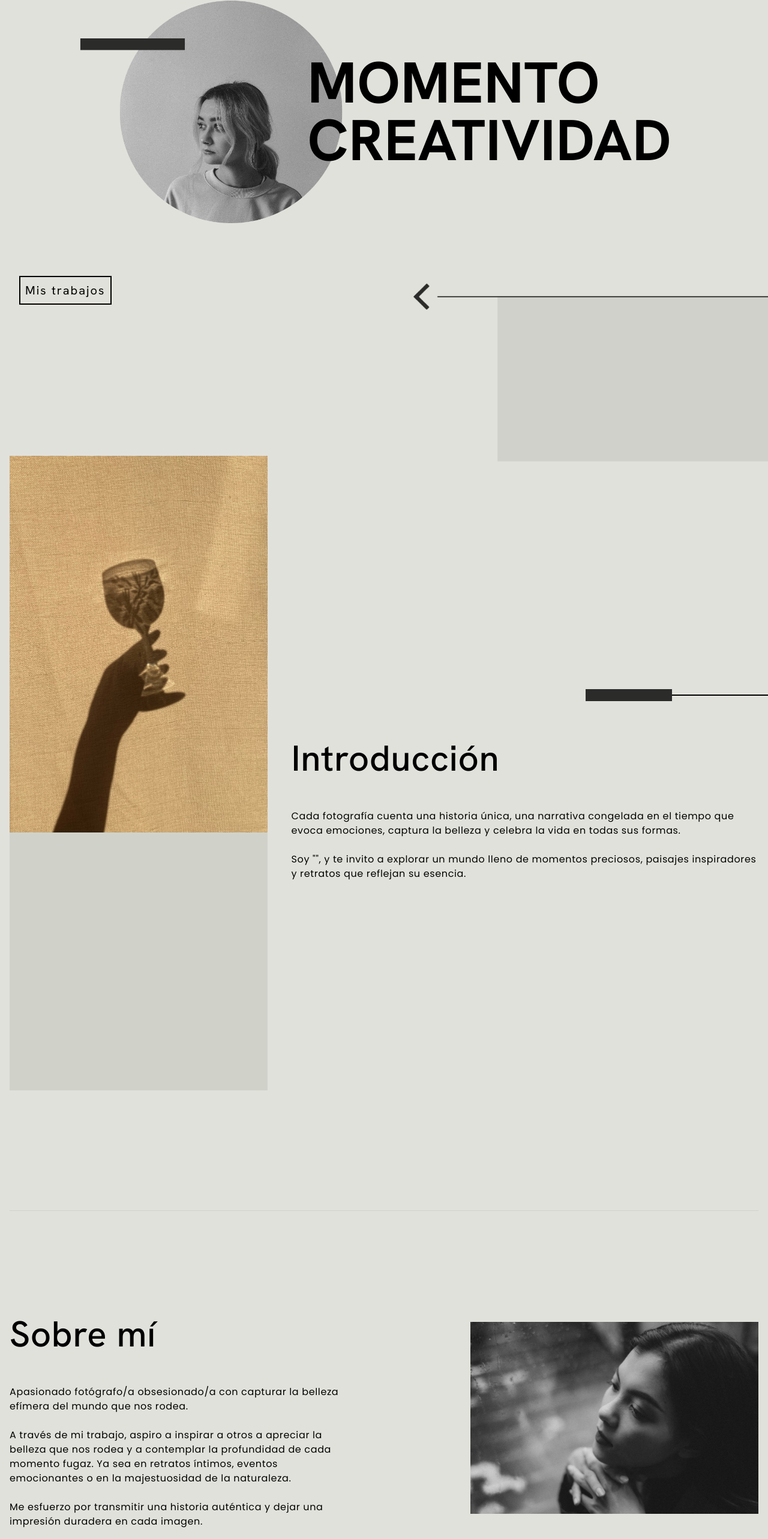
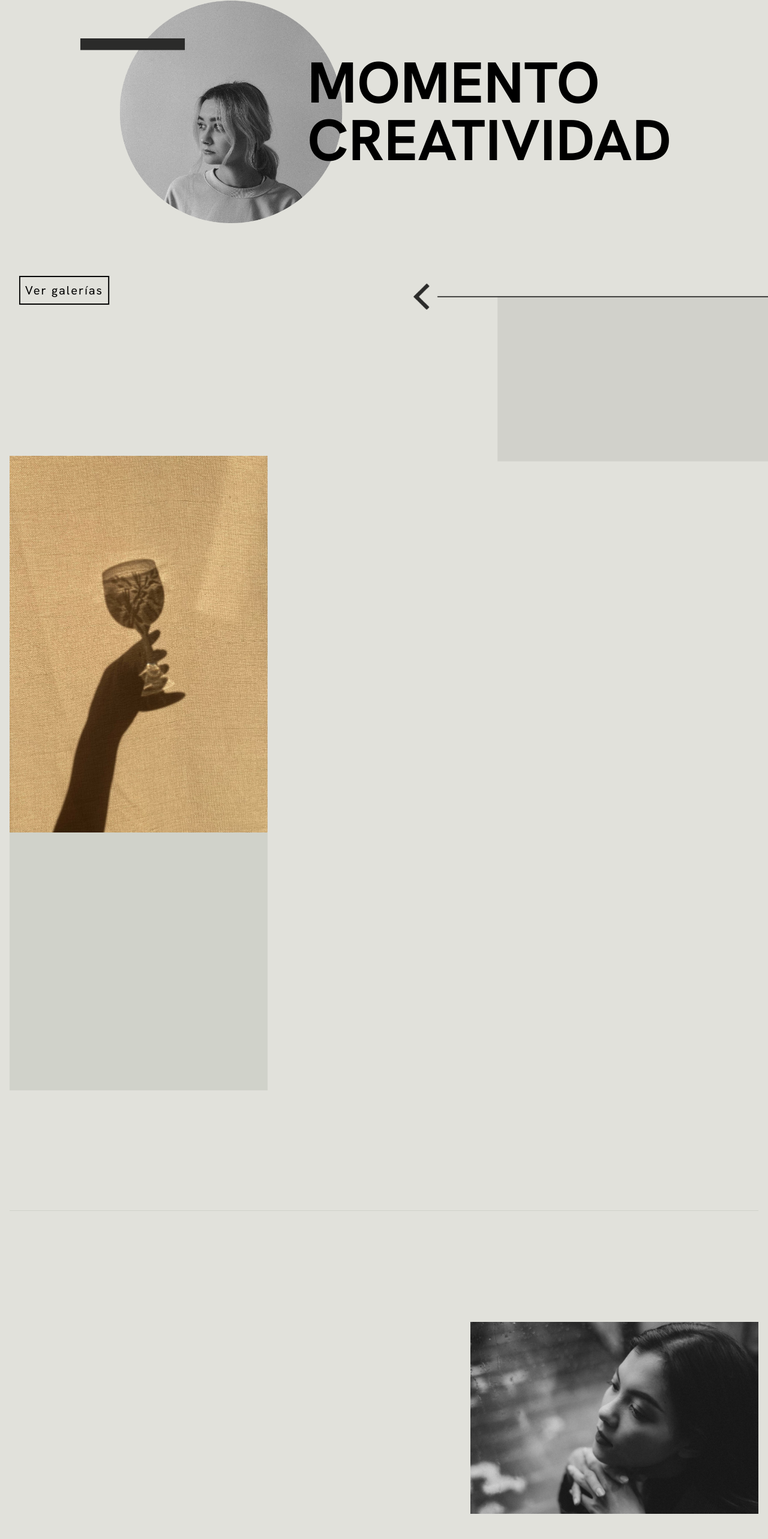
Before and after one commit to Dev-Santi/photographer_portfolio, a Next.js app: page / in a window 1280 px wide. Shown: the part 208-2774 px from the top of the page at 60% size. Built offline with nearby package versions, Linux system fonts and the light colour scheme.

Commit message:
animations and links bugs

```diff
--- a/package.json
+++ b/package.json
@@ -9,6 +9,9 @@
     "lint": "next lint"
   },
   "dependencies": {
+    "@types/aos": "^3.0.6",
+    "animate.css": "^4.1.1",
+    "aos": "^3.0.0-beta.6",
     "next": "13.5.4",
     "react": "^18",
     "react-dom": "^18",
--- a/src/components/About/index.tsx
+++ b/src/components/About/index.tsx
@@ -1,5 +1,6 @@
 import Image from "next/image";
 import { poppins } from "@/fonts/fonts";
+import AnimationWrap from "../AnimationWrap";
 
 export default function About() {
   return (
@@ -13,7 +14,7 @@ export default function About() {
             height={800}
           />
         </div>
-        <div>
+        <AnimationWrap animation='fade-up'>
           <h2>Sobre mí</h2>
           <p className={poppins.className + " " + "max-w-[35rem]"}>
             Apasionado fotógrafo/a obsesionado/a con capturar la belleza efímera
@@ -25,7 +26,7 @@ export default function About() {
             transmitir una historia auténtica y dejar una impresión duradera en
             cada imagen.
           </p>
-        </div>
+        </AnimationWrap>
       </section>
     </>
   );
--- /dev/null
+++ b/src/components/AnimationWrap/index.tsx
@@ -0,0 +1,24 @@
+"use client";
+
+import AOS from "aos";
+import "aos/dist/aos.css";
+import { useEffect } from "react";
+
+export default function AnimationWrap({
+  children,
+  animation,
+  className,
+}: {
+  children: React.ReactNode;
+  animation: string;
+  className?: string;
+}) {
+  useEffect(() => {
+    AOS.init();
+  }, []);
+  return (
+    <div className={"" + className} data-aos={animation}>
+      {children}
+    </div>
+  );
+}
--- a/src/components/Education/index.tsx
+++ b/src/components/Education/index.tsx
@@ -1,10 +1,11 @@
 import Image from "next/image";
 import Tag from "./Tag";
+import AnimationWrap from "../AnimationWrap";
 
 export default function Education() {
   return (
     <section className='flex flex-col-reverse md:flex-row-reverse gap-10 items-center justify-between'>
-      <div>
+      <AnimationWrap animation='fade-up'>
         <h2>Educación</h2>
         <div className='mb-16'>
           <Tag styles='bg-darkCream mb-10'>Facultad de Artes || UDELAR</Tag>
@@ -25,7 +26,7 @@ export default function Education() {
             atractivas.
           </p>
         </div>
-      </div>
+      </AnimationWrap>
       <div className='md:max-w-[28rem]'>
         <Image
           src='/education_picture.jpg'
--- a/src/components/Experience/index.tsx
+++ b/src/components/Experience/index.tsx
@@ -1,10 +1,14 @@
 import Image from "next/image";
+import AnimationWrap from "../AnimationWrap";
 
 export default function Experience() {
   return (
     <section>
       <h2>Experiencia</h2>
-      <div className='flex flex-wrap justify-between gap-10'>
+      <AnimationWrap
+        animation='fade-up'
+        className='flex flex-wrap justify-between gap-10'
+      >
         <div className='max-w-[25rem] p-2'>
           <h3>Diseñadora web</h3>
           <h4 className='mt-[-2.5rem] font-extralight mb-5'>
@@ -59,7 +63,7 @@ export default function Experience() {
             />
           </div>
         </div>
-      </div>
+      </AnimationWrap>
     </section>
   );
 }
--- a/src/components/Header/index.tsx
+++ b/src/components/Header/index.tsx
@@ -2,6 +2,7 @@ import { poppins } from "@/fonts/fonts";
 import Link from "next/link";
 import Title from "./Title";
 import Decoration from "./Decoration";
+import "animate.css";
 
 export default function Header() {
   return (
@@ -15,10 +16,10 @@ export default function Header() {
       <div className='w-full flex flex-col items-center md:flex-row-reverse justify-between md:items-start translate-x-[1rem]'>
         <Decoration />
         <Link
-          className='border-2 border-black p-2 tracking-widest text-xl mt-12 xl:mt-0 w-fit hover:bg-blue-400'
+          className='border-2 animate__animated animate__pulse animate__infinite border-black p-2 tracking-widest text-xl mt-12 xl:mt-0 w-fit hover:bg-blue-400'
           href='#works'
         >
-          Mis trabajos
+          Ver galerías
         </Link>
       </div>
     </header>
--- a/src/components/Introduction/index.tsx
+++ b/src/components/Introduction/index.tsx
@@ -1,5 +1,6 @@
 import Image from "next/image";
 import { poppins } from "@/fonts/fonts";
+import AnimationWrap from "../AnimationWrap";
 
 export default function Introduction() {
   return (
@@ -13,7 +14,10 @@ export default function Introduction() {
         />
         <div className='hidden md:block aspect-square bg-cream'></div>
       </div>
-      <div className='flex flex-col justify-between md:h-[20rem]'>
+      <AnimationWrap
+        animation='fade-up'
+        className='flex flex-col justify-between md:h-[20rem]'
+      >
         <div className='hidden md:flex justify-end items-center mr-[-1rem] mb-10'>
           <div className='w-36 h-5 bg-grey'></div>
           <div className='w-40 h-[2px] bg-black'></div>
@@ -31,7 +35,7 @@ export default function Introduction() {
             preciosos, paisajes inspiradores y retratos que reflejan su esencia.
           </p>
         </div>
-      </div>
+      </AnimationWrap>
     </section>
   );
 }
--- a/src/components/Projects/index.tsx
+++ b/src/components/Projects/index.tsx
@@ -1,18 +1,26 @@
 import Image from "next/image";
 import Link from "next/link";
 import works from "@/works";
+import AnimationWrap from "../AnimationWrap";
+import "animate.css";
 
 export default function Projects() {
   return (
     <section id='works'>
       <h2 className='flex items-center'>
-        <span className='mr-20'>Trabajos</span>
+        <span className='mr-20'>Galerías</span>
         <span className='block bg-darkCream w-full h-[1px] mt-5 mr-[-1rem]'></span>
       </h2>
-      <div className='flex flex-wrap mb-10 gap-10 justify-between'>
+      <AnimationWrap
+        animation='fade-up'
+        className='flex flex-wrap mb-10 gap-10 justify-between'
+      >
         {works.map((work) => {
           return (
-            <div key={work.link} className='relative cursor-pointer'>
+            <div
+              key={work.link}
+              className='relative cursor-pointer border-2 border-blue-300 p-2'
+            >
               <Link href={work.link}>
                 <Image src={work.image} alt='' width={300} height={300} />
                 <div className='absolute inset-0 flex flex-col p-4 text-center items-center justify-center opacity-0 transition-all hover:backdrop-blur-[1px] hover:bg-[#000000a9] hover:opacity-100 text-white'>
@@ -23,7 +31,7 @@ export default function Projects() {
             </div>
           );
         })}
-      </div>
+      </AnimationWrap>
       <span className='block bg-darkCream h-[1px] ml-[-1rem] mr-[-1rem]'></span>
     </section>
   );
--- a/src/components/Skills/index.tsx
+++ b/src/components/Skills/index.tsx
@@ -1,3 +1,4 @@
+import AnimationWrap from "../AnimationWrap";
 import SkillCard from "./SkillCard";
 
 const skills = [
@@ -36,7 +37,10 @@ export default function Skills() {
       </div>
 
       <h2>Habilidades</h2>
-      <div className='flex flex-wrap gap-10 justify-between'>
+      <AnimationWrap
+        animation='fade-up'
+        className='flex flex-wrap gap-10 justify-between'
+      >
         {skills.map((skill) => {
           return (
             <SkillCard
@@ -47,7 +51,7 @@ export default function Skills() {
             />
           );
         })}
-      </div>
+      </AnimationWrap>
     </section>
   );
 }
```
Also changed, not shown: 1 other file (tests, documents, lock files or other folders).
